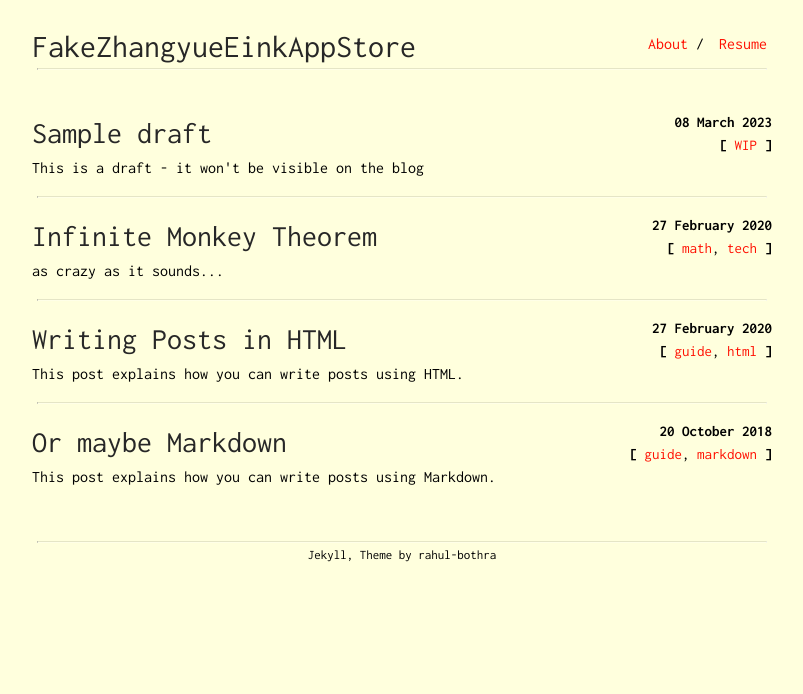
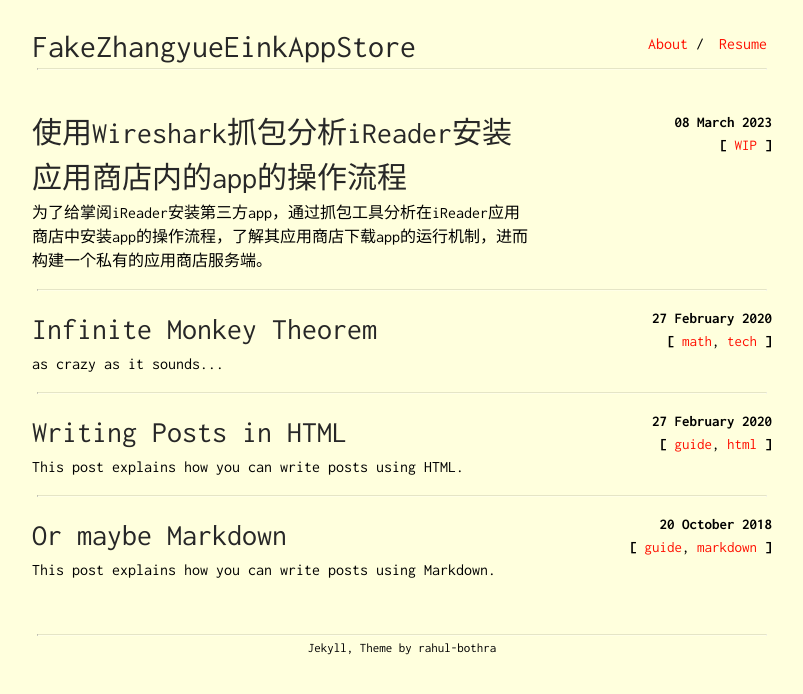
Before and after one commit to summer502/FakeZhangyueEinkAppStore, a Jekyll site: the page built from index.html, in a window 1280 px wide. Shown: the top 694 px of the page, without its empty margins (238-1041 px from the left). Built offline with Jekyll 4.4.1, drawn with Linux system fonts in a browser that asks for light colours.

Commit message:
Update and rename 2023-03-08-sample-draft.md to 2023-03-08-抓包分析安装app的操作流程.md

```diff
--- a/_posts/2023-03-08-sample-draft.md
+++ b/_posts/2023-03-08-抓包分析安装app的操作流程.md
@@ -1,7 +1,7 @@
 ---
 layout: post
-title: Sample draft
-subtitle: This is a draft - it won't be visible on the blog
+title: 使用Wireshark抓包分析iReader安装应用商店内的app的操作流程
+subtitle: 为了给掌阅iReader安装第三方app，通过抓包工具分析在iReader应用商店中安装app的操作流程，了解其应用商店下载app的运行机制，进而构建一个私有的应用商店服务端。
 tags: [WIP]
 ---
 
```
